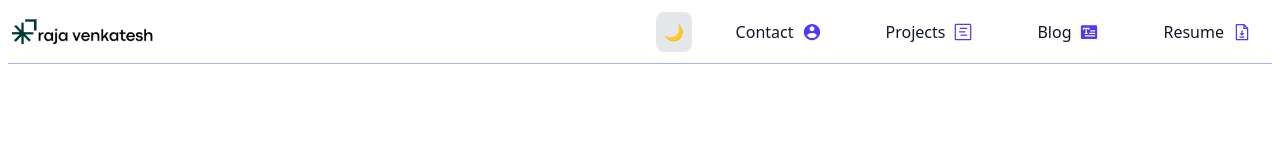
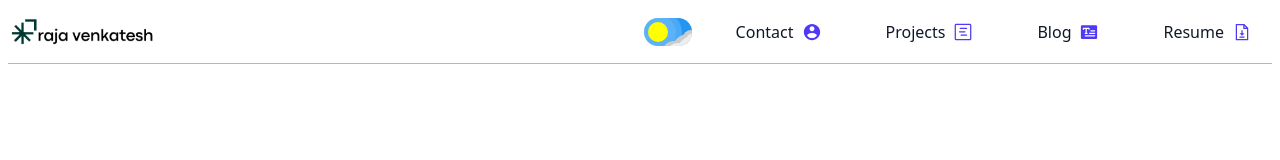
Before and after one commit to rajavenkatesh04/PortfolioV3, a Next.js app: page / in a window 1280 px wide. Shown: the top 160 px of the page. Built offline with nearby package versions, Linux system fonts and the light colour scheme; no server answers.

Commit message:
Added theme toggle switch

```diff
--- a/app/_components/ThemeToggle.js
+++ b/app/_components/ThemeToggle.js
@@ -1,25 +1,375 @@
-// components/ThemeToggle.js
-'use client'
-import { useState, useEffect } from 'react'
-import { useTheme } from 'next-themes'
+"use client"
 
-export default function ThemeToggle() {
-    const [mounted, setMounted] = useState(false)
-    const { theme, setTheme } = useTheme()
+import React, { useState, useEffect } from 'react';
+import styled from 'styled-components';
+import { useTheme } from 'next-themes';
+
+const ThemeToggle = () => {
+    const [mounted, setMounted] = useState(false);
+    const { theme, setTheme } = useTheme();
 
     useEffect(() => {
-        setMounted(true)
-    }, [])
+        setMounted(true);
+    }, []);
 
-    if (!mounted) return null
+    if (!mounted) return null;
+
+    const handleToggle = () => {
+        setTheme(theme === 'dark' ? 'light' : 'dark');
+    };
 
     return (
-        <button
-            onClick={() => setTheme(theme === 'dark' ? 'light' : 'dark')}
-            className="p-2 rounded-lg bg-gray-200 dark:bg-gray-800 transition-colors"
-            aria-label="Toggle theme"
-        >
-            {theme === 'dark' ? '☀️' : '🌙'}
-        </button>
-    )
+        <StyledWrapper>
+            <label className="switch">
+                <input
+                    id="input"
+                    type="checkbox"
+                    checked={theme === 'dark'}
+                    onChange={handleToggle}
+                />
+                <div className="slider round">
+                    <div className="sun-moon">
+                        <svg id="moon-dot-1" className="moon-dot" viewBox="0 0 100 100">
+                            <circle cx={50} cy={50} r={50} />
+                        </svg>
+                        <svg id="moon-dot-2" className="moon-dot" viewBox="0 0 100 100">
+                            <circle cx={50} cy={50} r={50} />
+                        </svg>
+                        <svg id="moon-dot-3" className="moon-dot" viewBox="0 0 100 100">
+                            <circle cx={50} cy={50} r={50} />
+                        </svg>
+                        <svg id="light-ray-1" className="light-ray" viewBox="0 0 100 100">
+                            <circle cx={50} cy={50} r={50} />
+                        </svg>
+                        <svg id="light-ray-2" className="light-ray" viewBox="0 0 100 100">
+                            <circle cx={50} cy={50} r={50} />
+                        </svg>
+                        <svg id="light-ray-3" className="light-ray" viewBox="0 0 100 100">
+                            <circle cx={50} cy={50} r={50} />
+                        </svg>
+                        <svg id="cloud-1" className="cloud-dark" viewBox="0 0 100 100">
+                            <circle cx={50} cy={50} r={50} />
+                        </svg>
+                        <svg id="cloud-2" className="cloud-dark" viewBox="0 0 100 100">
+                            <circle cx={50} cy={50} r={50} />
+                        </svg>
+                        <svg id="cloud-3" className="cloud-dark" viewBox="0 0 100 100">
+                            <circle cx={50} cy={50} r={50} />
+                        </svg>
+                        <svg id="cloud-4" className="cloud-light" viewBox="0 0 100 100">
+                            <circle cx={50} cy={50} r={50} />
+                        </svg>
+                        <svg id="cloud-5" className="cloud-light" viewBox="0 0 100 100">
+                            <circle cx={50} cy={50} r={50} />
+                        </svg>
+                        <svg id="cloud-6" className="cloud-light" viewBox="0 0 100 100">
+                            <circle cx={50} cy={50} r={50} />
+                        </svg>
+                    </div>
+                    <div className="stars">
+                        <svg id="star-1" className="star" viewBox="0 0 20 20">
+                            <path d="M 0 10 C 10 10,10 10 ,0 10 C 10 10 , 10 10 , 10 20 C 10 10 , 10 10 , 20 10 C 10 10 , 10 10 , 10 0 C 10 10,10 10 ,0 10 Z" />
+                        </svg>
+                        <svg id="star-2" className="star" viewBox="0 0 20 20">
+                            <path d="M 0 10 C 10 10,10 10 ,0 10 C 10 10 , 10 10 , 10 20 C 10 10 , 10 10 , 20 10 C 10 10 , 10 10 , 10 0 C 10 10,10 10 ,0 10 Z" />
+                        </svg>
+                        <svg id="star-3" className="star" viewBox="0 0 20 20">
+                            <path d="M 0 10 C 10 10,10 10 ,0 10 C 10 10 , 10 10 , 10 20 C 10 10 , 10 10 , 20 10 C 10 10 , 10 10 , 10 0 C 10 10,10 10 ,0 10 Z" />
+                        </svg>
+                        <svg id="star-4" className="star" viewBox="0 0 20 20">
+                            <path d="M 0 10 C 10 10,10 10 ,0 10 C 10 10 , 10 10 , 10 20 C 10 10 , 10 10 , 20 10 C 10 10 , 10 10 , 10 0 C 10 10,10 10 ,0 10 Z" />
+                        </svg>
+                    </div>
+                </div>
+            </label>
+        </StyledWrapper>
+    );
 }
+
+const StyledWrapper = styled.div`
+  .switch {
+    position: relative;
+    display: inline-block;
+    width: 48px; /* Reduced from 60px */
+    height: 28px; /* Reduced from 34px */
+  }
+
+  .switch #input {
+    opacity: 0;
+    width: 0;
+    height: 0;
+  }
+
+  .slider {
+    position: absolute;
+    cursor: pointer;
+    top: 0;
+    left: 0;
+    right: 0;
+    bottom: 0;
+    background-color: #2196f3;
+    -webkit-transition: 0.4s;
+    transition: 0.4s;
+    z-index: 0;
+    overflow: hidden;
+  }
+
+  .sun-moon {
+    position: absolute;
+    content: "";
+    height: 20px; /* Reduced from 26px */
+    width: 20px; /* Reduced from 26px */
+    left: 4px;
+    bottom: 4px;
+    background-color: yellow;
+    -webkit-transition: 0.4s;
+    transition: 0.4s;
+  }
+
+  #input:checked + .slider {
+    background-color: black;
+  }
+
+  #input:focus + .slider {
+    box-shadow: 0 0 1px #2196f3;
+  }
+
+  #input:checked + .slider .sun-moon {
+    -webkit-transform: translateX(20px); /* Reduced from 26px */
+    -ms-transform: translateX(20px);
+    transform: translateX(20px);
+    background-color: white;
+    -webkit-animation: rotate-center 0.6s ease-in-out both;
+    animation: rotate-center 0.6s ease-in-out both;
+  }
+
+  .moon-dot {
+    opacity: 0;
+    transition: 0.4s;
+    fill: gray;
+  }
+
+  #input:checked + .slider .sun-moon .moon-dot {
+    opacity: 1;
+  }
+
+  .slider.round {
+    border-radius: 28px; /* Reduced from 34px */
+  }
+
+  .slider.round .sun-moon {
+    border-radius: 50%;
+  }
+
+  #moon-dot-1 {
+    left: 8px; /* Scaled from 10px */
+    top: 2px; /* Scaled from 3px */
+    position: absolute;
+    width: 5px; /* Scaled from 6px */
+    height: 5px;
+    z-index: 4;
+  }
+
+  #moon-dot-2 {
+    left: 2px;
+    top: 8px; /* Scaled from 10px */
+    position: absolute;
+    width: 8px; /* Scaled from 10px */
+    height: 8px;
+    z-index: 4;
+  }
+
+  #moon-dot-3 {
+    left: 13px; /* Scaled from 16px */
+    top: 15px; /* Scaled from 18px */
+    position: absolute;
+    width: 2px; /* Scaled from 3px */
+    height: 2px;
+    z-index: 4;
+  }
+
+  #light-ray-1 {
+    left: -6px; /* Scaled from -8px */
+    top: -6px;
+    position: absolute;
+    width: 34px; /* Scaled from 43px */
+    height: 34px;
+    z-index: -1;
+    fill: white;
+    opacity: 10%;
+  }
+
+  #light-ray-2 {
+    left: -50%;
+    top: -50%;
+    position: absolute;
+    width: 44px; /* Scaled from 55px */
+    height: 44px;
+    z-index: -1;
+    fill: white;
+    opacity: 10%;
+  }
+
+  #light-ray-3 {
+    left: -14px; /* Scaled from -18px */
+    top: -14px;
+    position: absolute;
+    width: 48px; /* Scaled from 60px */
+    height: 48px;
+    z-index: -1;
+    fill: white;
+    opacity: 10%;
+  }
+
+  .cloud-light {
+    position: absolute;
+    fill: #eee;
+    animation-name: cloud-move;
+    animation-duration: 6s;
+    animation-iteration-count: infinite;
+  }
+
+  .cloud-dark {
+    position: absolute;
+    fill: #ccc;
+    animation-name: cloud-move;
+    animation-duration: 6s;
+    animation-iteration-count: infinite;
+    animation-delay: 1s;
+  }
+
+  #cloud-1 {
+    left: 24px; /* Scaled from 30px */
+    top: 12px; /* Scaled from 15px */
+    width: 32px; /* Scaled from 40px */
+  }
+
+  #cloud-2 {
+    left: 35px; /* Scaled from 44px */
+    top: 8px; /* Scaled from 10px */
+    width: 16px; /* Scaled from 20px */
+  }
+
+  #cloud-3 {
+    left: 14px; /* Scaled from 18px */
+    top: 19px; /* Scaled from 24px */
+    width: 24px; /* Scaled from 30px */
+  }
+
+  #cloud-4 {
+    left: 29px; /* Scaled from 36px */
+    top: 14px; /* Scaled from 18px */
+    width: 32px; /* Scaled from 40px */
+  }
+
+  #cloud-5 {
+    left: 38px; /* Scaled from 48px */
+    top: 11px; /* Scaled from 14px */
+    width: 16px; /* Scaled from 20px */
+  }
+
+  #cloud-6 {
+    left: 18px; /* Scaled from 22px */
+    top: 21px; /* Scaled from 26px */
+    width: 24px; /* Scaled from 30px */
+  }
+
+  @keyframes cloud-move {
+    0% {
+      transform: translateX(0px);
+    }
+
+    40% {
+      transform: translateX(3px); /* Scaled from 4px */
+    }
+
+    80% {
+      transform: translateX(-3px); /* Scaled from -4px */
+    }
+
+    100% {
+      transform: translateX(0px);
+    }
+  }
+
+  .stars {
+    transform: translateY(-26px); /* Scaled from -32px */
+    opacity: 0;
+    transition: 0.4s;
+  }
+
+  .star {
+    fill: white;
+    position: absolute;
+    -webkit-transition: 0.4s;
+    transition: 0.4s;
+    animation-name: star-twinkle;
+    animation-duration: 2s;
+    animation-iteration-count: infinite;
+  }
+
+  #input:checked + .slider .stars {
+    -webkit-transform: translateY(0);
+    -ms-transform: translateY(0);
+    transform: translateY(0);
+    opacity: 1;
+  }
+
+  #star-1 {
+    width: 16px; /* Scaled from 20px */
+    top: 2px;
+    left: 2px; /* Scaled from 3px */
+    animation-delay: 0.3s;
+  }
+
+  #star-2 {
+    width: 5px; /* Scaled from 6px */
+    top: 13px; /* Scaled from 16px */
+    left: 2px; /* Scaled from 3px */
+  }
+
+  #star-3 {
+    width: 10px; /* Scaled from 12px */
+    top: 16px; /* Scaled from 20px */
+    left: 8px; /* Scaled from 10px */
+    animation-delay: 0.6s;
+  }
+
+  #star-4 {
+    width: 14px; /* Scaled from 18px */
+    top: 0px;
+    left: 14px; /* Scaled from 18px */
+    animation-delay: 1.3s;
+  }
+
+  @keyframes star-twinkle {
+    0% {
+      transform: scale(1);
+    }
+
+    40% {
+      transform: scale(1.2);
+    }
+
+    80% {
+      transform: scale(0.8);
+    }
+
+    100% {
+      transform: scale(1);
+    }
+  }
+
+  @keyframes rotate-center {
+    0% {
+      -webkit-transform: rotate(0);
+      transform: rotate(0);
+    }
+    100% {
+      -webkit-transform: rotate(360deg);
+      transform: rotate(360deg);
+    }
+  }
+`;
+
+export default ThemeToggle;
--- a/app/projects/page.js
+++ b/app/projects/page.js
@@ -29,7 +29,7 @@ export default function Projects() {
                     {projects.map((item, index) => (
                         <div
                             key={index}
-                            className="group relative bg-white dark:bg-gray-900/30 border border-gray-300 dark:border-gray-800 rounded-2xl p-6 hover:border-indigo-600/50 dark:hover:border-lime-400/50 hover:bg-gray-200 dark:hover:bg-gray-900/50 transition-all duration-500 hover:transform hover:-translate-y-2"
+                            className="group relative border-t border-t-gray-400 dark:bg-gray-900/30 border border-gray-300 dark:border-gray-800 rounded-2xl p-6 hover:border-indigo-600/50 dark:hover:border-lime-400/50 hover:bg-gray-200 dark:hover:bg-gray-900/50 transition-all duration-500 hover:transform hover:-translate-y-2"
                         >
                             {/* Project Image */}
                             <div className="relative mb-6 overflow-hidden rounded-xl">
--- a/package.json
+++ b/package.json
@@ -17,7 +17,8 @@
     "next-themes": "^0.4.6",
     "react": "^19.0.0",
     "react-dom": "^19.0.0",
-    "react-icons": "^5.5.0"
+    "react-icons": "^5.5.0",
+    "styled-components": "^6.1.19"
   },
   "devDependencies": {
     "@eslint/eslintrc": "^3",
```
Also changed, not shown: app/_components/ui/Navbar.jsx (+4 -4 lines), 1 other file (tests, documents, lock files or other folders).
